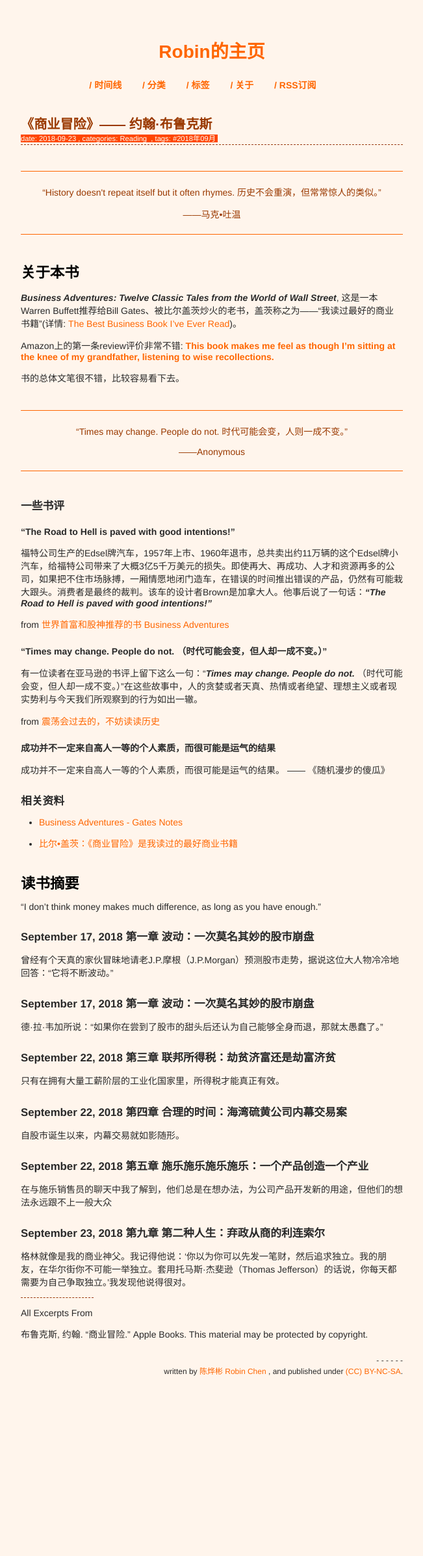
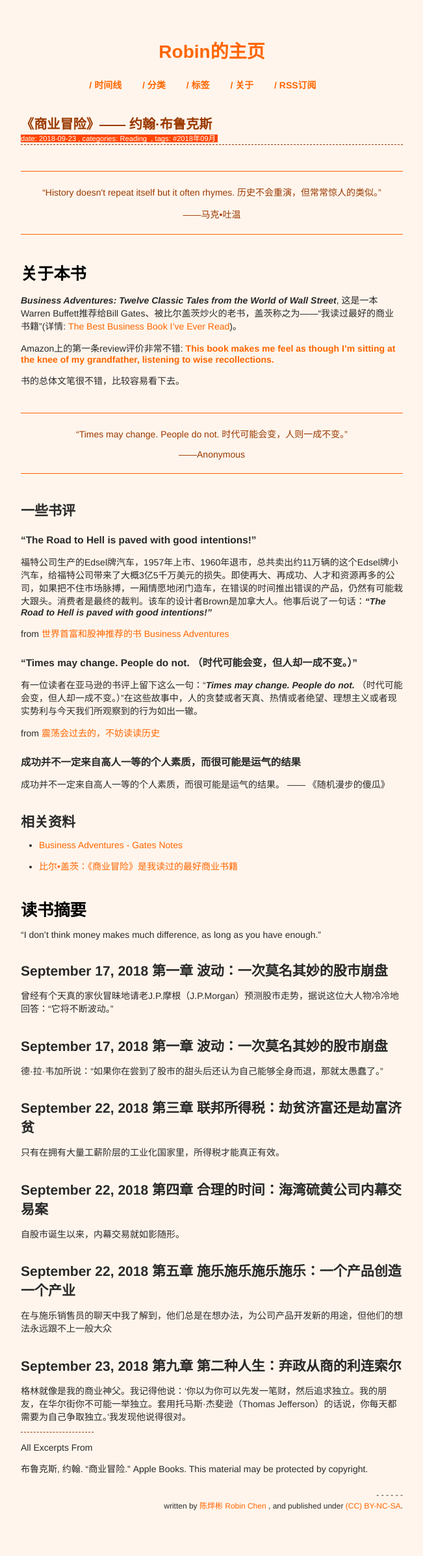
Before and after one commit to xianyuxmu/xianyuxmu.github.io, a Jekyll site: the page built from _posts/2018-09-23-business-adventures.md, in a window 1280 px wide. Shown: the whole page at 65% size, without its empty margins (314-965 px from the left). Built offline with Jekyll 4.4.1, drawn with Linux system fonts in a browser that asks for light colours; comment, search, counter and statistics services are not loaded; before the commit the page ends 2187 px from its top, so only the background shows below that.

Commit message:
Update default.html

```diff
--- a/_layouts/default.html
+++ b/_layouts/default.html
@@ -55,25 +55,25 @@
       h2 {
         /*border-bottom: 1px solid #CCCCCC;*/
         color: #000000;
-        font-size: 1.6em;
+        font-size: 1.8em;
       }
 
       h3 {
-        font-size: 1.2em;
+        font-size: 1.5em;
       }
 
       h4 {
-        font-size: 1em;
+        font-size: 1.1em;
       }
 
       h5 {
-        font-size: 0.8px;
+        font-size: 0.9em;
       }
 
       h6 {
         color: #777777;
         background-color: inherit;
-        font-size: 0.6em;
+        font-size: 0.7em;
       }
 
       hr {
```
